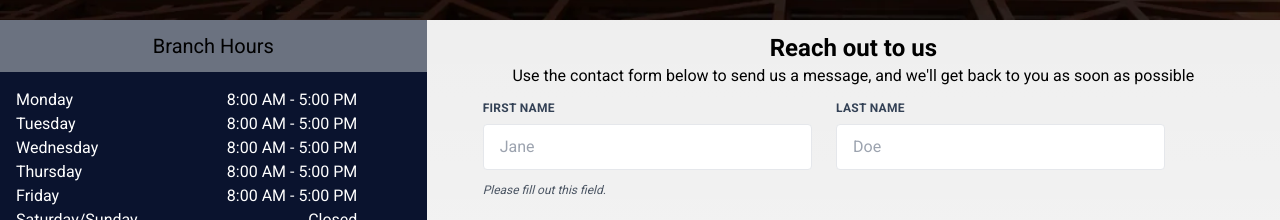
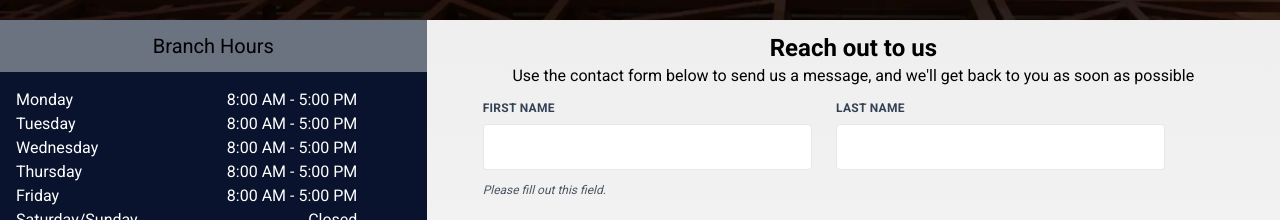
Before and after one commit to Fabinsjr/tibah, a Next.js app: page /contact in a window 1280 px wide. Shown: the part 580-800 px from the top of the page. Built offline with nearby package versions, Linux system fonts and the light colour scheme.

Commit message:
contact us changes

```diff
--- a/src/app/contact/page.tsx
+++ b/src/app/contact/page.tsx
@@ -77,7 +77,7 @@ const Contact = () => {
                 className="appearance-none block w-full text-slate-700 border border-gray-200 rounded py-3 px-4 mb-3 leading-tight focus:outline-none focus:bg-slate-700"
                 id="grid-first-name"
                 type="text"
-                placeholder="Jane"
+                placeholder=""
               />
               <p className="text-gray-600 text-xs italic">
                 Please fill out this field.
@@ -94,7 +94,7 @@ const Contact = () => {
                 className="appearance-none block w-full text-slate-700 border border-gray-200 rounded py-3 px-4 leading-tight focus:outline-none focus:bg-slate-700 focus:border-gray-500"
                 id="grid-last-name"
                 type="text"
-                placeholder="Doe"
+                placeholder=""
               />
             </div>
           </div>
```
